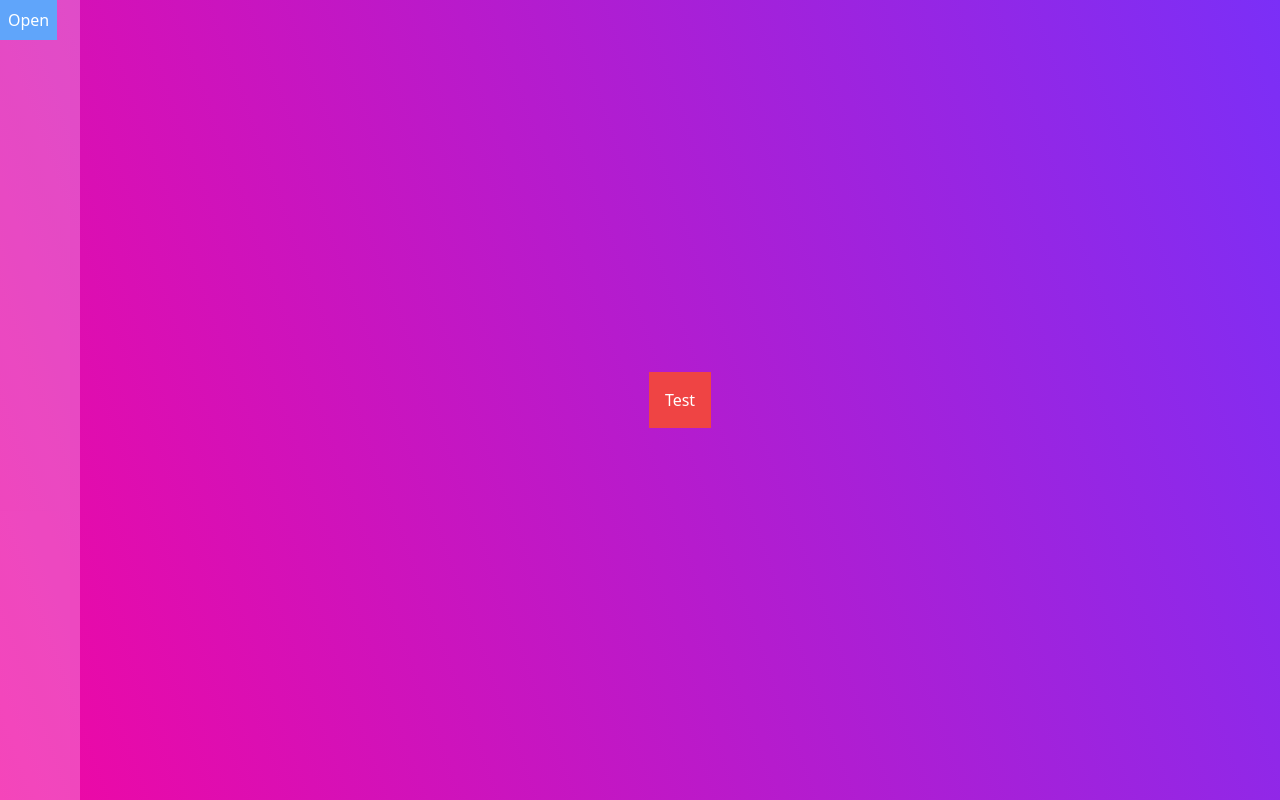
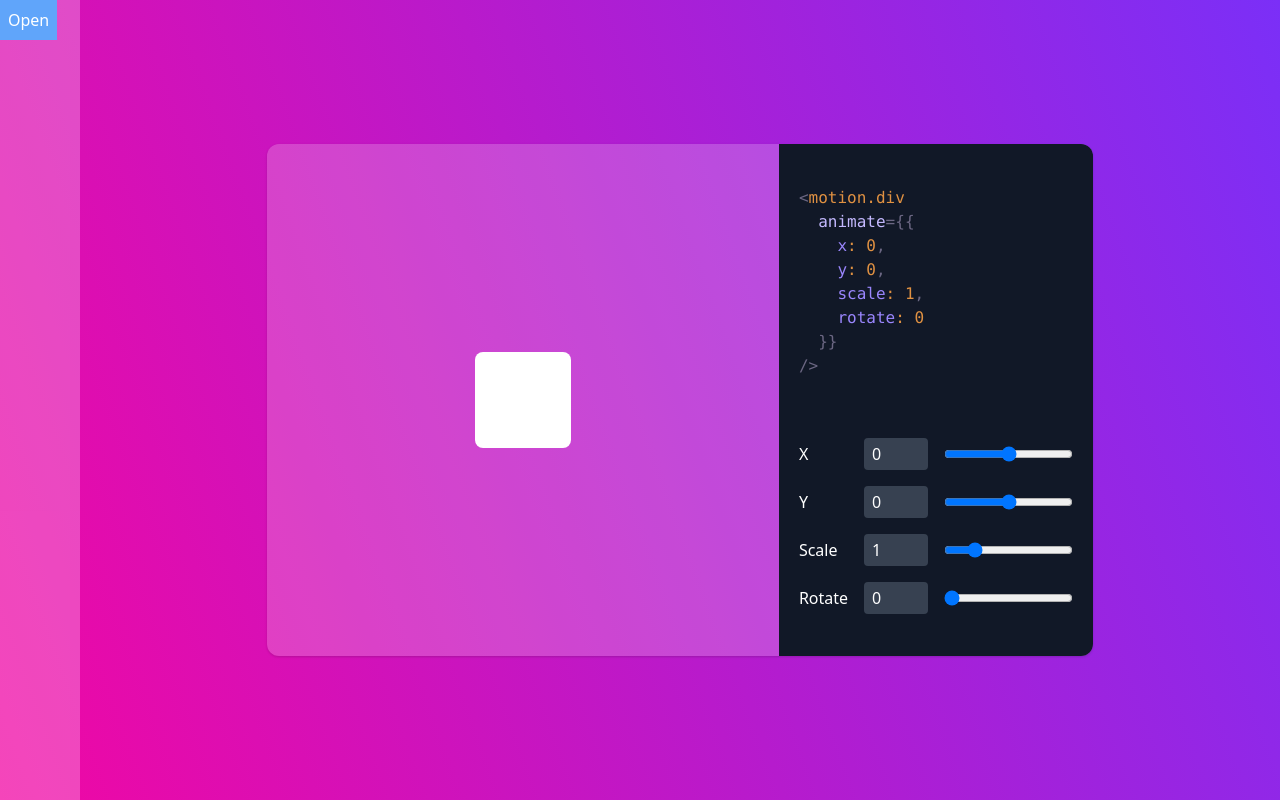
Before and after one commit to alisyahidin/framer-motion-showcase, a Next.js app: page / in a window 1280 px wide. Built offline with nearby package versions, Linux system fonts and the light colour scheme.

Commit message:
sample animate props

```diff
--- /dev/null
+++ b/components/Highlight.js
@@ -0,0 +1,19 @@
+import PrismHighlighter, { defaultProps } from "prism-react-renderer";
+
+const Highlight = ({ children, ...props }) => (
+  <PrismHighlighter {...defaultProps} code={children} {...props}>
+    {({ className, style, tokens, getLineProps, getTokenProps }) => (
+      <pre className={className} style={{ ...style, backgroundColor: 'transparent' }}>
+        {tokens.map((line, i) => (
+          <div {...getLineProps({ line, key: i })}>
+            {line.map((token, key) => (
+              <span {...getTokenProps({ token, key })} />
+            ))}
+          </div>
+        ))}
+      </pre>
+    )}
+  </PrismHighlighter>
+)
+
+export default Highlight
--- a/package.json
+++ b/package.json
@@ -13,6 +13,7 @@
     "framer-motion": "^4.1.17",
     "next": "11.0.1",
     "postcss": "^8.3.6",
+    "prism-react-renderer": "^1.2.1",
     "react": "17.0.2",
     "react-dom": "17.0.2",
     "tailwindcss": "^2.2.7"
--- a/pages/index.js
+++ b/pages/index.js
@@ -1,13 +1,57 @@
+import { useState } from 'react';
 import Head from 'next/head'
+import { motion } from 'framer-motion'
+import Highlight from 'components/Highlight'
+
+const ValueSlider = ({ title, value, setValue, min = -100, max = 100, step = 1 }) => {
+  return (
+    <div className="flex items-center gap-4 p-2">
+      <p className="text-white flex-1">{title}</p>
+      <input className="w-16 rounded pl-2 py-1 bg-gray-700 text-white" type="number" step={step} min={min} max={max} value={value} onChange={e => setValue(parseFloat(e.target.value))} />
+      <input className="flex-1" type="range" step={step} min={min} max={max} value={value} onChange={e => setValue(parseFloat(e.target.value))} />
+    </div>
+  )
+}
+
+const getCode = ({ x, y, scale, rotate }) => `<motion.div
+  animate={{
+    x: ${x},
+    y: ${y},
+    scale: ${scale},
+    rotate: ${rotate}
+  }}
+/>`
 
 export default function Home() {
+  const [x, setX] = useState(0);
+  const [y, setY] = useState(0);
+  const [scale, setScale] = useState(1);
+  const [rotate, setRotate] = useState(0);
+
   return (<>
     <Head>
       <title>Framer Motion</title>
       <link rel="icon" href="/favicon.ico" />
     </Head>
     <div className="flex justify-center items-center h-full">
-      <button onClick={() => alert('Test')} className="p-4 bg-red-500 text-white">Test</button>
+      <div className="flex shadow rounded-xl bg-white bg-opacity-20 blur">
+        <div className="p-52 overflow-hidden">
+          <motion.div className="w-24 h-24 rounded-lg bg-white" initial={false} animate={{ x, y, scale, rotate }}></motion.div>
+        </div>
+        <div className="flex flex-col justify-around bg-gray-900 rounded-r-xl p-3">
+          <div className="p-2">
+            <Highlight language="jsx">
+              {getCode({ x, y, scale, rotate })}
+            </Highlight>
+          </div>
+          <div>
+            <ValueSlider title="X" value={x} setValue={setX} />
+            <ValueSlider title="Y" value={y} setValue={setY} />
+            <ValueSlider title="Scale" value={scale} setValue={setScale} min={0.5} max={3} step={0.1} />
+            <ValueSlider title="Rotate" value={rotate} setValue={setRotate} min={0} max={360} />
+          </div>
+        </div>
+      </div>
     </div>
   </>)
 }
```
Also changed, not shown: 1 other file (tests, documents, lock files or other folders).
